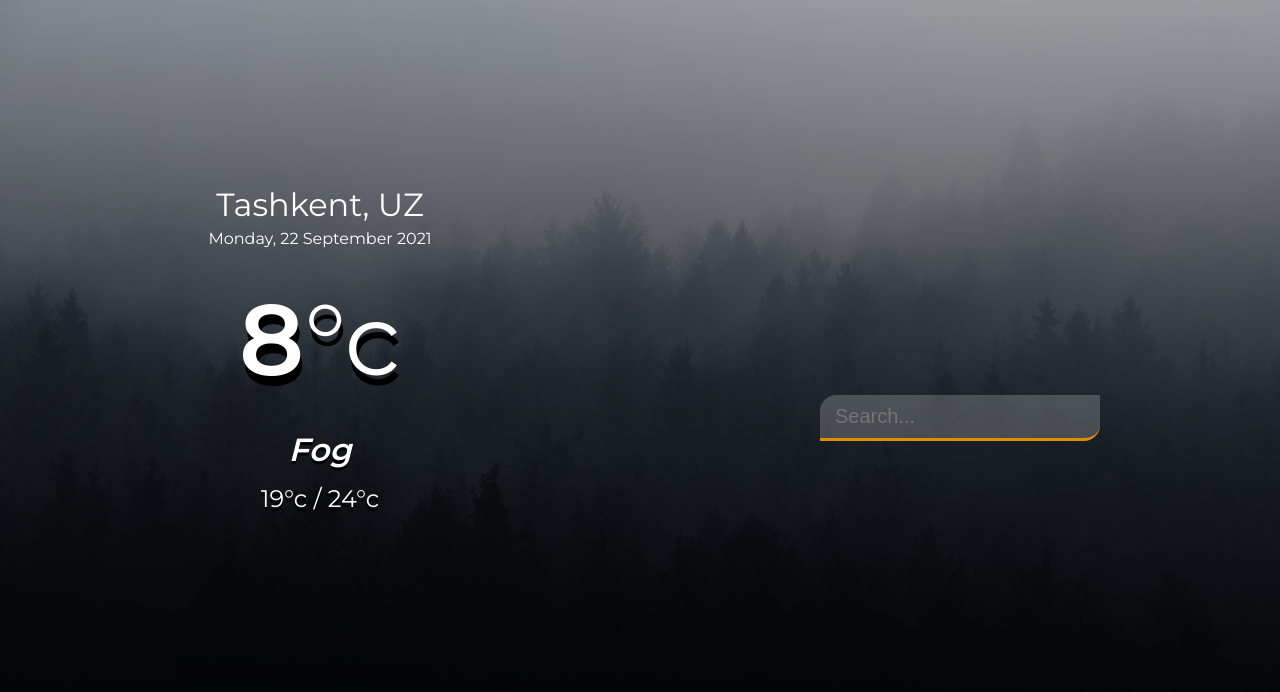
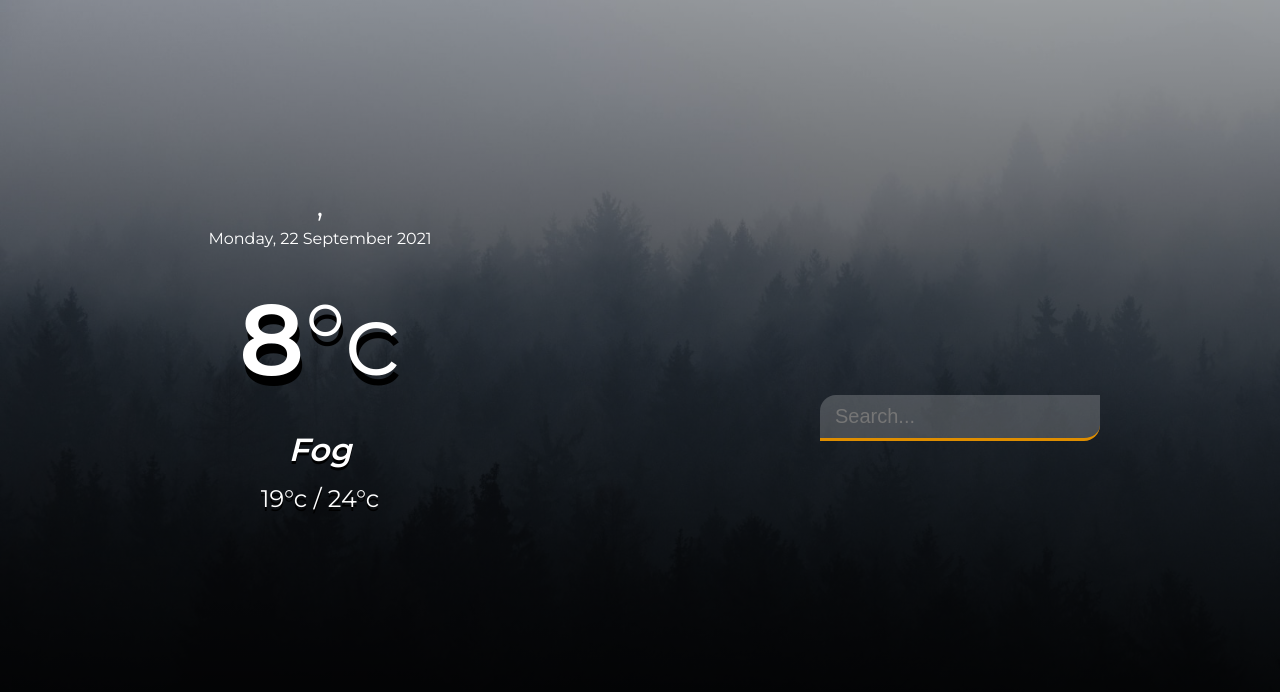
Before and after one commit to hakimov-dev/Weather-app, a Vue app: page / in a window 1280 px wide. Shown: the top 692 px of the page. Built offline with nearby package versions, Linux system fonts and the light colour scheme.

Commit message:
Added city name and country.

```diff
--- a/src/App.vue
+++ b/src/App.vue
@@ -2,7 +2,7 @@
   <div class="app__wrap">
     <main>
       <section class="location">
-        <div class="city">Tashkent, UZ</div>
+        <div class="city">{{this.city}}, {{this.country}}</div>
         <div class="date">Monday, 22 September 2021</div>
       </section>
       <div class="main__temp">
```
